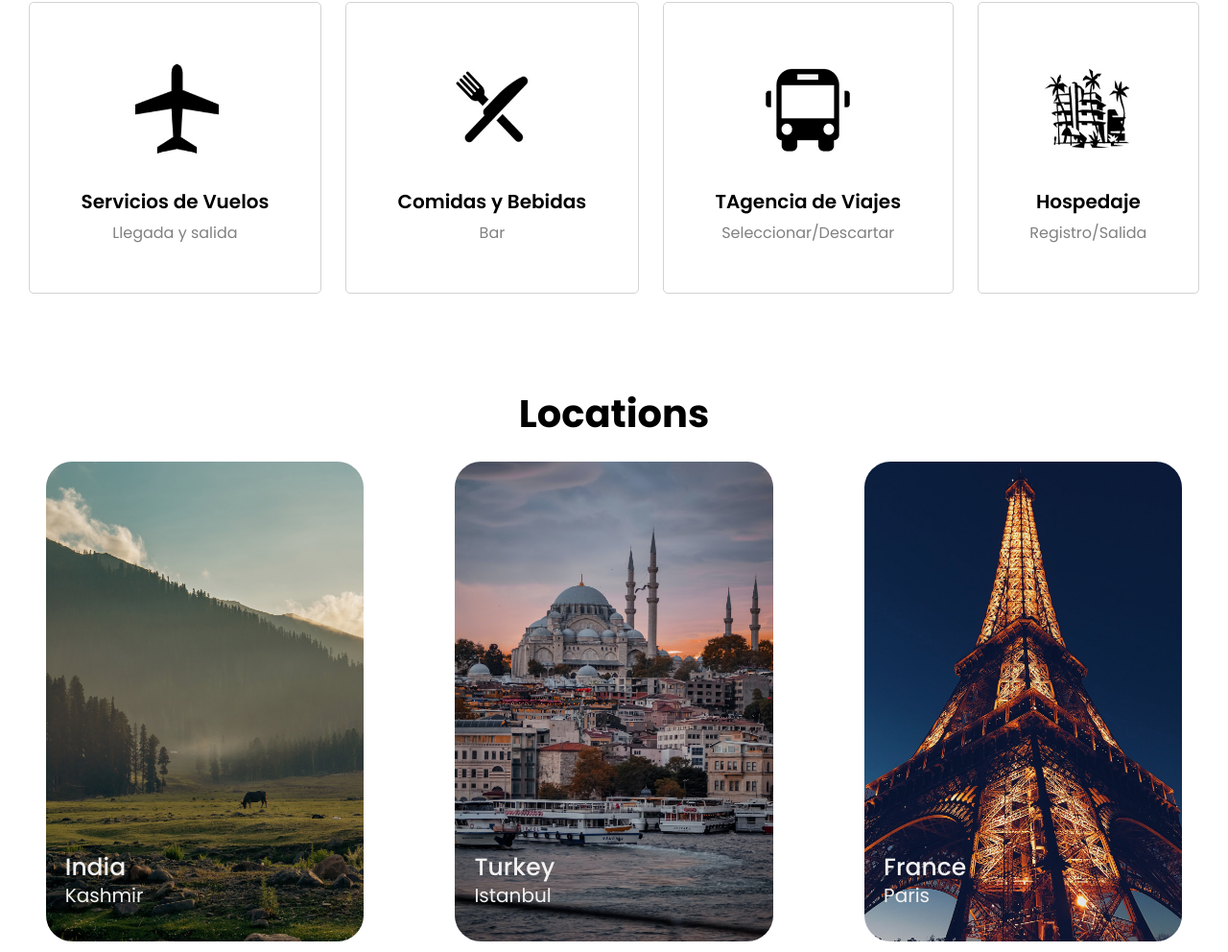
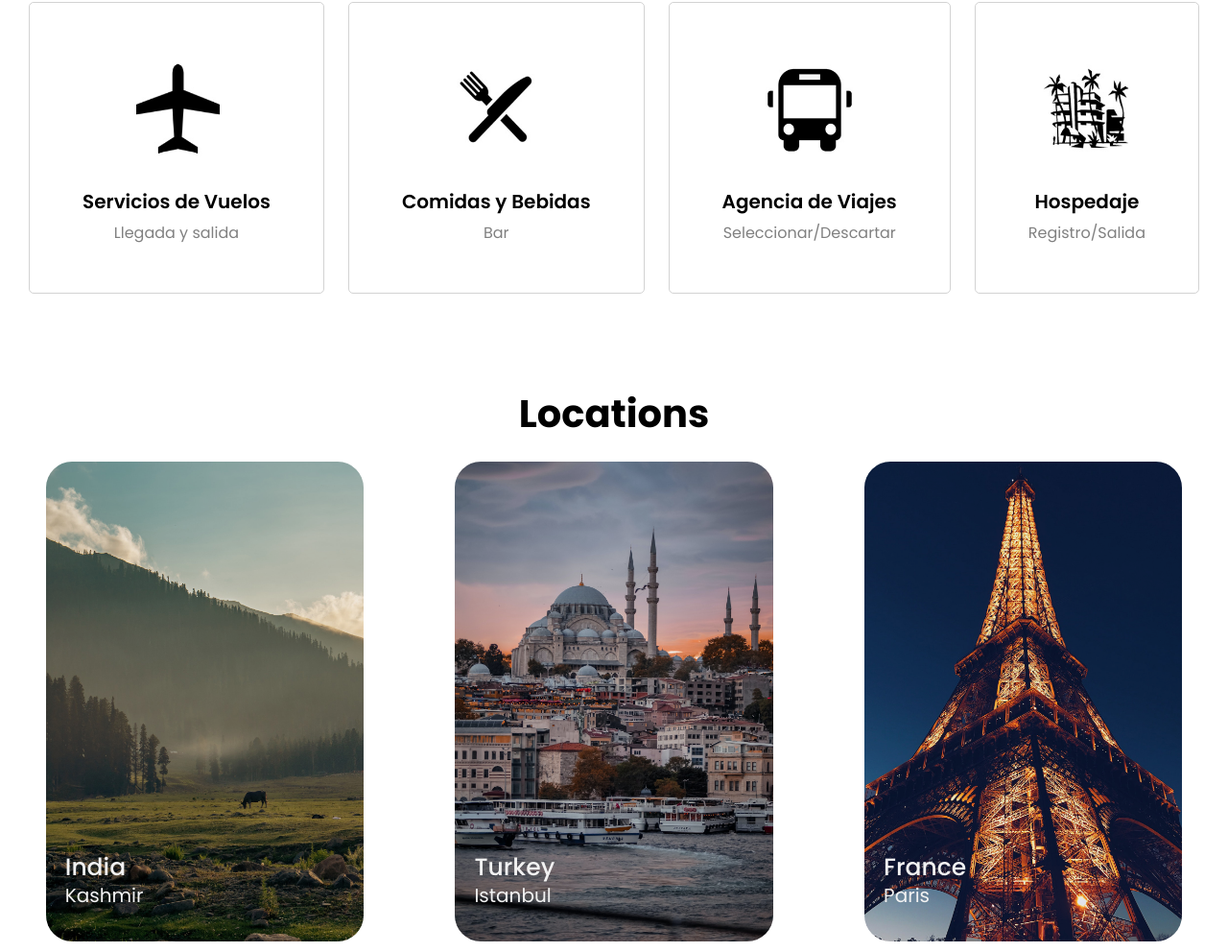
Before and after one commit to DanielCadavid/AgenciadeViaje, a plain HTML site: page index.html in a window 1280 px wide. Shown: the part 938-1930 px from the top of the page at 96% size. Drawn offline with nearby package versions, Linux system fonts and the light colour scheme.

Commit message:
Update index.html

```diff
--- a/index.html
+++ b/index.html
@@ -4,7 +4,7 @@
     <meta charset="UTF-8">
     <meta http-equiv="X-UA-Compatible" content="IE=edge">
     <meta name="viewport" content="width=device-width, initial-scale=1.0">
-    <title>Firstflight Travels</title>
+    <title>Agencia de Viajes</title>
     <link rel="icon" href="./files/logo-nuevo.png">
     <link rel="stylesheet" type="text/css" href="./css/style.css">
     <link rel="preconnect" href="https://fonts.googleapis.com">
@@ -73,7 +73,7 @@
         <div class="container-image">
             <img src="./files/3a.jpg" alt="Agencia de Viajes">
         </div>
-            <h4>TAgencia de Viajes</h4>
+            <h4>Agencia de Viajes</h4>
             <p>Seleccionar/Descartar</p>
         </div>
 
```
